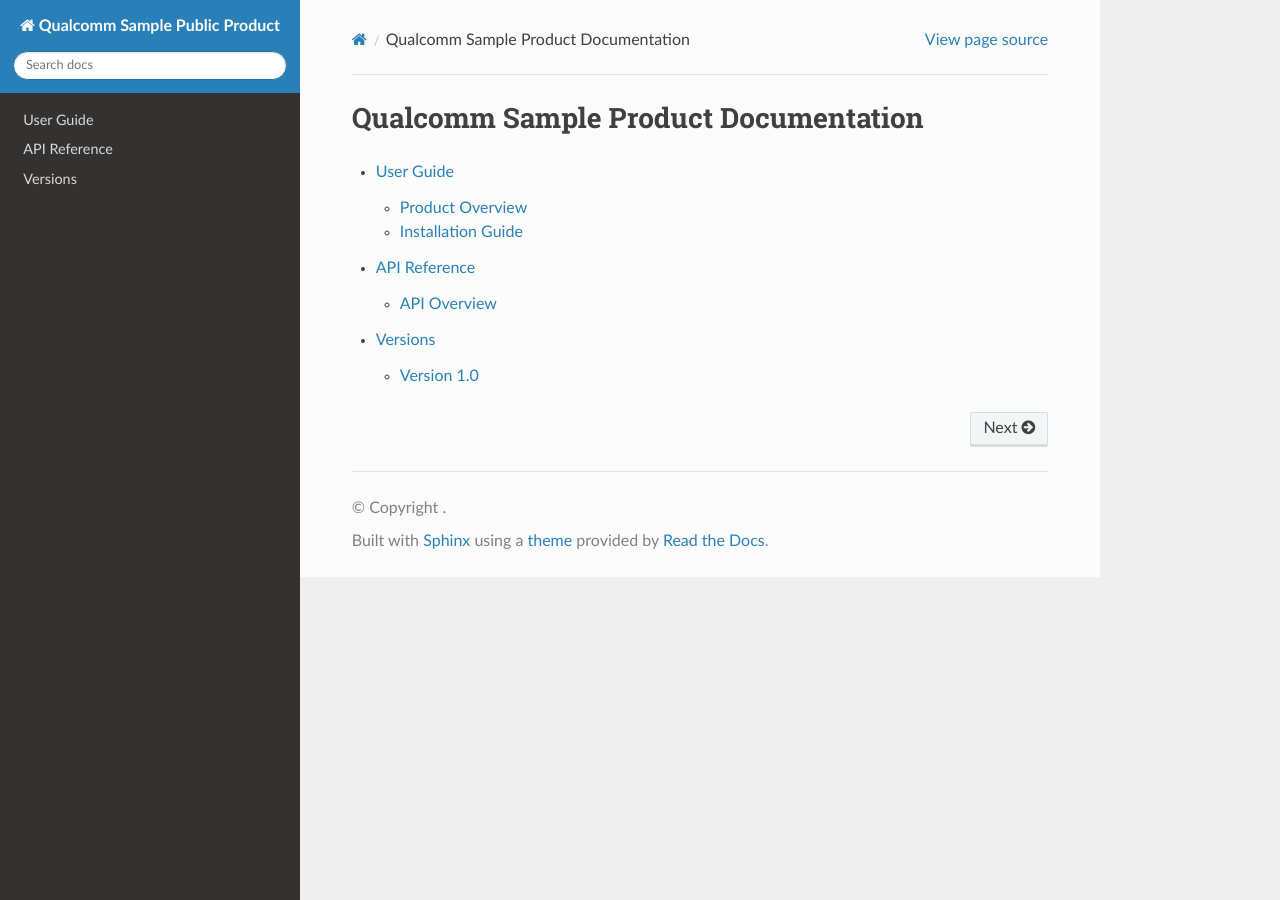
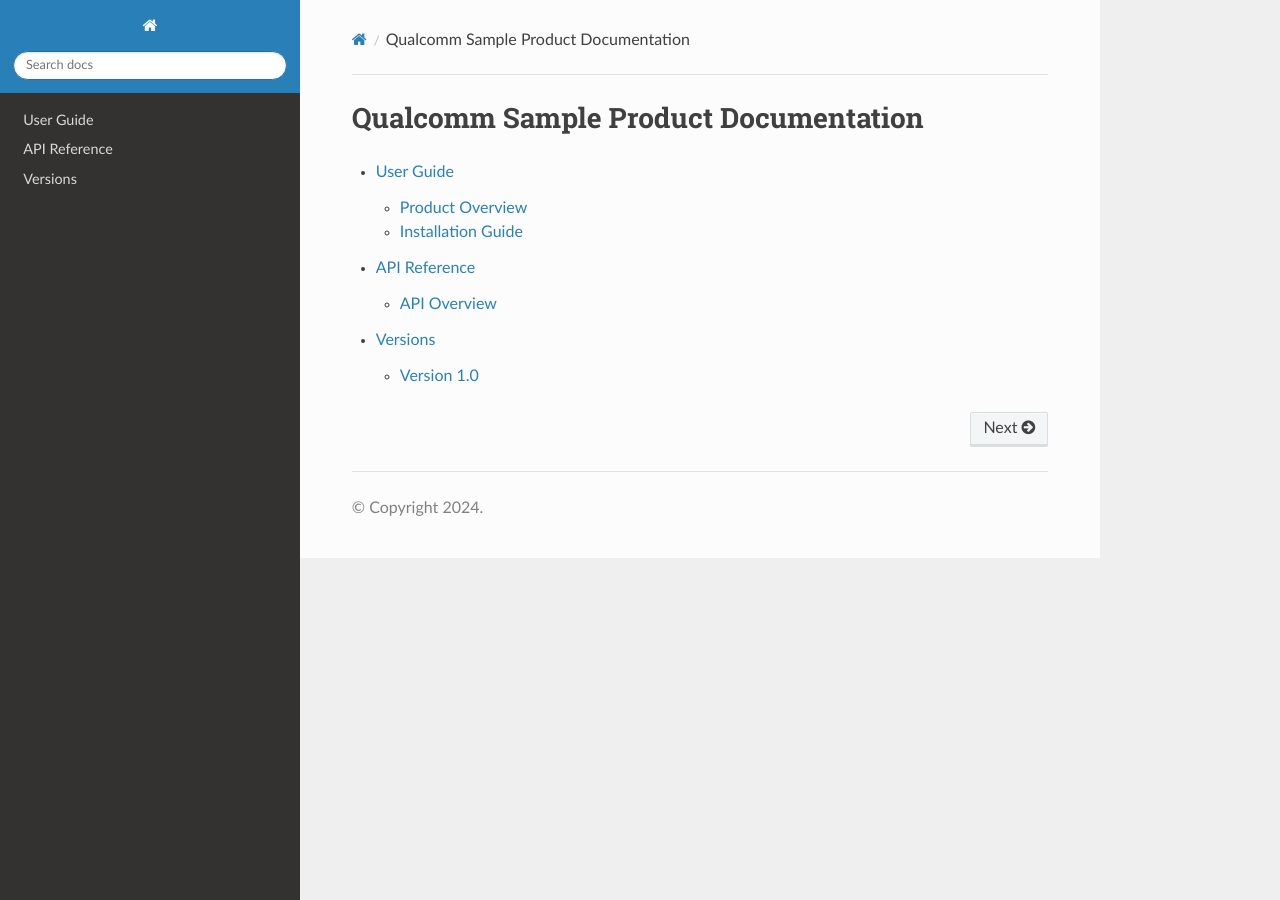
Before and after one commit to manibabu7/publicrstdoc, a Sphinx documentation site: the page built from docs/index.rst, in a window 1280 px wide. Built offline with Sphinx 7.4.7 and the Read the Docs theme 3.1.0, drawn with Linux system fonts in a browser that asks for light colours.

Commit message:
Update conf.py

```diff
--- a/docs/conf.py
+++ b/docs/conf.py
@@ -1,12 +1,36 @@
-project = 'Qualcomm Sample Public Product'
-author = 'Qualcomm Documentation Team'
-release = '1.0'
+# Copyright (c) Qualcomm Technologies, Inc. and/or its subsidiaries.
+#
+# SPDX-License-Identifier: BSD-3-Clause-Clear
+# refered from https://www.sphinx-doc.org/en/master/usage/configuration.html
 
-extensions = [
-    'sphinx.ext.autodoc',
-    'sphinx.ext.napoleon',
-    'sphinx.ext.autosectionlabel',
-]
+# Configuration file for the Sphinx documentation builder.
+#
+# For the full list of built-in configuration values, see the documentation:
+# https://www.sphinx-doc.org/en/master/usage/configuration.html
 
+# -- Project information -----------------------------------------------------
+# https://www.sphinx-doc.org/en/master/usage/configuration.html#project-information
+
+project = ''
+copyright = '2024'
+
+# -- General configuration ---------------------------------------------------
+# https://www.sphinx-doc.org/en/master/usage/configuration.html#general-configuration
+
+extensions = ['sphinx_rtd_theme', 'sphinx.ext.autosectionlabel', 'sphinx.ext.githubpages','sphinxcontrib.video','sphinx_design','linuxdoc.rstFlatTable','sphinx_tabs.tabs','sphinx_new_tab_link']
+
+templates_path = ['_templates']
+exclude_patterns = ['_build', 'Thumbs.db', '.DS_Store']
+
+latex_elements = {'figure_align': 'H'}
+
+# -- Options for HTML output -------------------------------------------------
+# https://www.sphinx-doc.org/en/master/usage/configuration.html#options-for-html-output
+
+html = ''
 html_theme = 'sphinx_rtd_theme'
-html_static_path = ['media']
+html_static_path = ['_static']
+
+html_copy_source = False
+html_show_sourcelink = False
+html_show_sphinx = False
```
